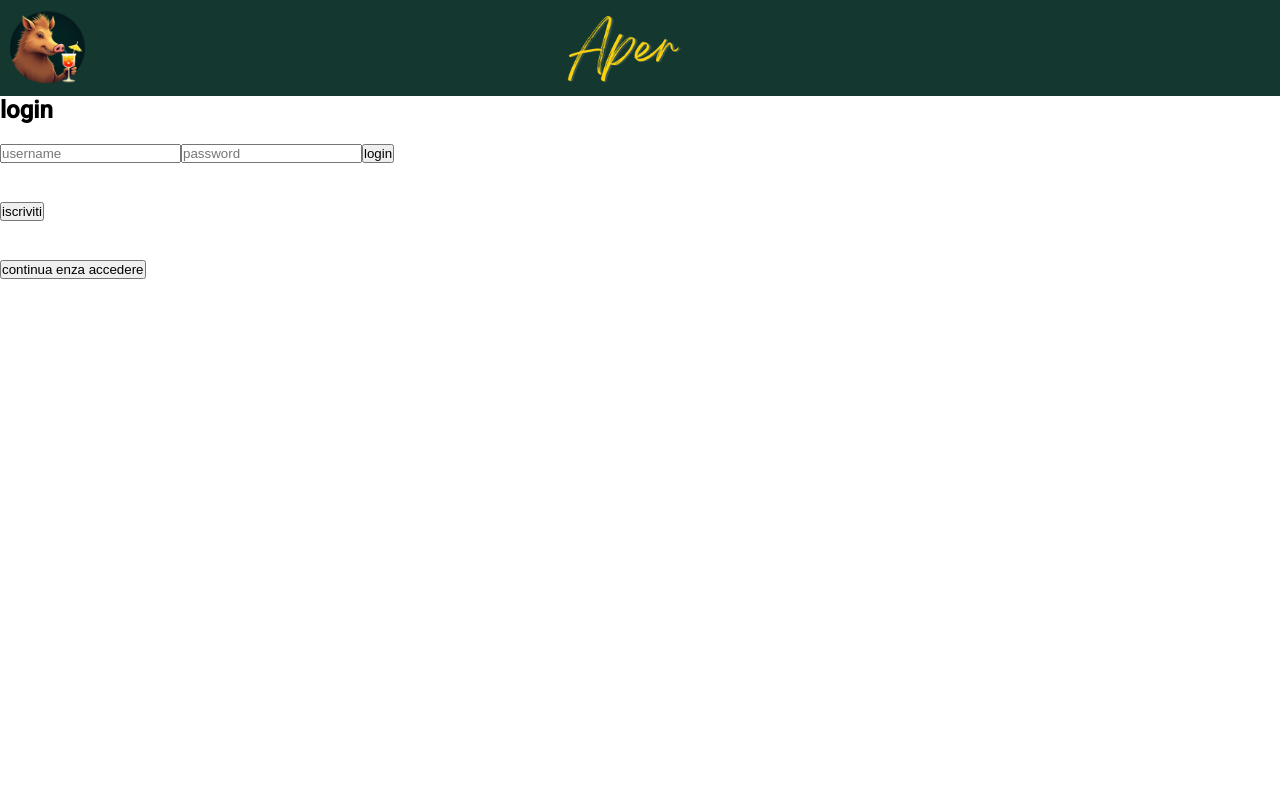
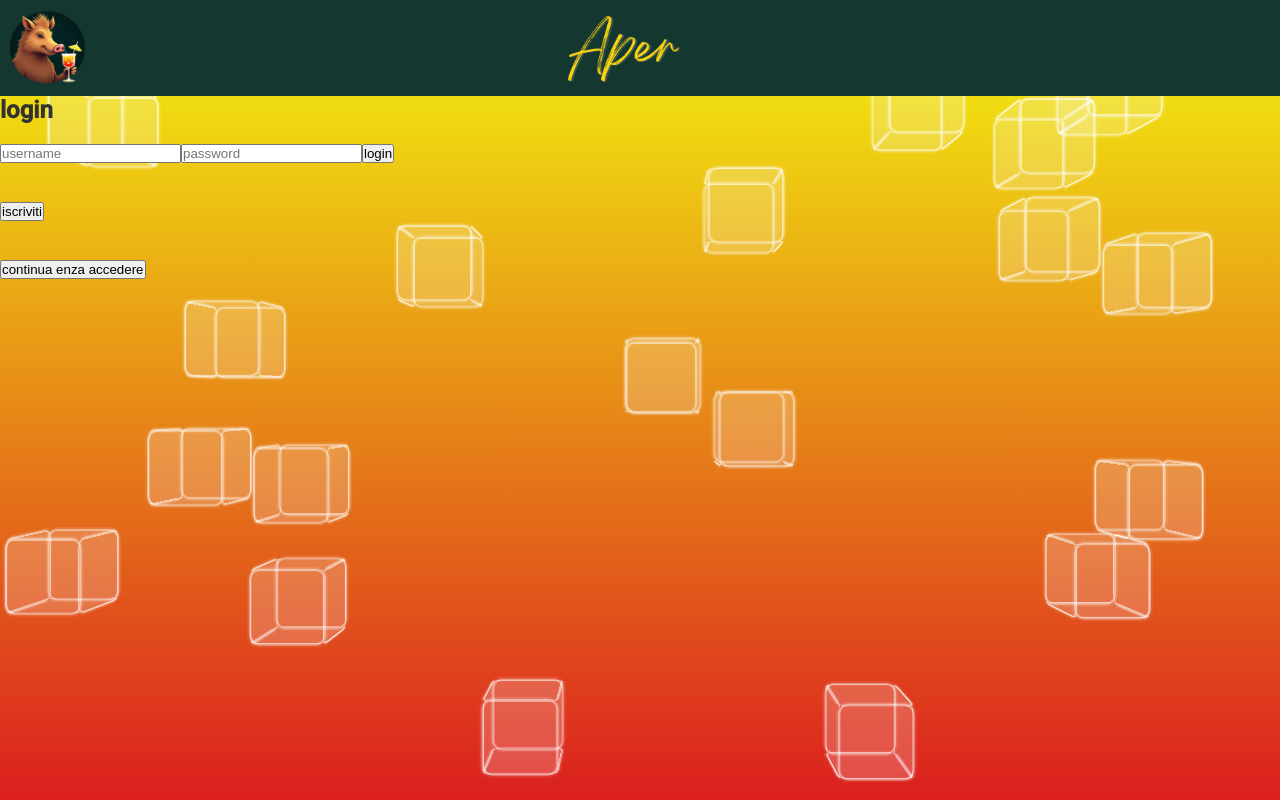
Before and after one commit to stescaro99/Terranova, an Angular app in the folder frontend/: page /login in a window 1280 px wide. Built offline with nearby package versions, Linux system fonts and the light colour scheme.

Commit message:
ghiaccio

```diff
--- /dev/null
+++ b/frontend/src/app/background/background.component.html
@@ -0,0 +1,17 @@
+<div class="background">
+    <div
+      *ngFor="let cube of cubes"
+      class="ice-cube-wrapper"
+      [style.top]="cube.top"
+      [style.left]="cube.left"
+      [style.animationDelay]="cube.animationDelay">
+      <div class="ice-cube">
+        <div class="front"></div>
+        <div class="back"></div>
+        <div class="left"></div>
+        <div class="right"></div>
+        <div class="top"></div>
+        <div class="bottom"></div>
+      </div>
+    </div>
+  </div>
--- /dev/null
+++ b/frontend/src/app/background/background.component.scss
@@ -0,0 +1,62 @@
+.background {
+    position: fixed;
+    top: 0;
+    left: 0;
+    width: 100%;
+    height: 100%;
+    overflow: hidden;
+    perspective: 1000px;
+    z-index: -1;
+  }
+
+  .ice-cube-wrapper {
+    position: absolute;
+    width: 70px;
+    height: 70px;
+    transform-style: preserve-3d;
+    border-radius: 10px;
+    animation: float 8s infinite ease-in-out, float-and-drift 10s infinite linear;
+  }
+
+  .ice-cube {
+    position: absolute;
+    width: 100%;
+    height: 100%;
+    transform-style: preserve-3d;
+  }
+
+  .ice-cube div {
+    position: absolute;
+    width: 100%;
+    height: 100%;
+    background-color: rgba(255, 255, 255, 0.1);
+    border: 2px solid rgba(255, 255, 255, 0.5);
+    border-radius: 10px;
+    outline: 2px solid rgba(255, 255, 255, 0.1); /* Ombra interna per simulare lo spessore */
+}
+
+    .ice-cube .front  { transform: translateZ(35px); }
+    .ice-cube .back   { transform: rotateY(180deg) translateZ(35px); }
+    .ice-cube .left   { transform: rotateY(-90deg) translateZ(35px); }
+    .ice-cube .right  { transform: rotateY(90deg) translateZ(35px); }
+    .ice-cube .top    { transform: rotateX(90deg) translateZ(35px); }
+    .ice-cube .bottom { transform: rotateX(-90deg) translateZ(35px); }
+
+
+    @keyframes float-and-drift {
+  0% {
+    transform: translate(0, 0);
+  }
+  25% {
+    transform: translate(15px, -20px); /* Sposta leggermente in diagonale */
+  }
+  50% {
+    transform: translate(30px, 0); /* Sposta orizzontalmente */
+  }
+  75% {
+    transform: translate(15px, 20px); /* Sposta leggermente in diagonale opposta */
+  }
+  100% {
+    transform: translate(0, 0); /* Torna alla posizione originale */
+  }
+}
--- /dev/null
+++ b/frontend/src/app/background/background.component.ts
@@ -0,0 +1,52 @@
+import { Component } from '@angular/core';
+import { CommonModule } from '@angular/common';
+
+@Component({
+  selector: 'app-background',
+  imports: [CommonModule],
+  templateUrl: './background.component.html',
+  styleUrl: './background.component.scss'
+})
+export class BackgroundComponent {
+  cubes: { top: string; left: string; borderRadius: string, animationDelay: string  }[] = [];
+
+  constructor() {
+    this.generateNonOverlappingCubes(20);
+  }
+
+  generateNonOverlappingCubes(count: number) {
+    const cubeSize = 70;
+    const margin = 10;
+    const positions: { top: number; left: number }[] = [];
+
+    for (let i = 0; i < count; i++) {
+      let top: number;
+      let left: number;
+      let isOverlapping: boolean;
+
+      do {
+        isOverlapping = false;
+        top = Math.random() * (window.innerHeight - cubeSize);
+        left = Math.random() * (window.innerWidth - cubeSize);
+
+        for (const pos of positions) {
+          const distance = Math.sqrt(
+            Math.pow(pos.top - top, 2) + Math.pow(pos.left - left, 2)
+          );
+          if (distance < cubeSize + margin) {
+            isOverlapping = true;
+            break;
+          }
+        }
+      } while (isOverlapping);
+
+      positions.push({ top, left });
+      this.cubes.push({
+        top: `${top}px`,
+        left: `${left}px`,
+        borderRadius: `${Math.random() * 30}px`,
+        animationDelay: `${Math.random() * 5}s`, // Ritardo casuale per l'animazione
+      });
+    }
+  }
+}
--- a/frontend/src/app/home-page/home-page.component.html
+++ b/frontend/src/app/home-page/home-page.component.html
@@ -18,6 +18,7 @@
         </ul>
       </div>
 </div>
+<app-background></app-background>
 
 <h3>HOME PAGE</h3>
 <h1>Benvenuto {{ user.Name }} {{ user.Username }}</h1>
--- a/frontend/src/app/home-page/home-page.component.ts
+++ b/frontend/src/app/home-page/home-page.component.ts
@@ -3,10 +3,11 @@ import { User } from '../user/user.model';
 import { UserService } from '../services/user.service';
 import { CommonModule } from '@angular/common';
 import { Router } from '@angular/router';
+import { BackgroundComponent } from '../background/background.component';
 
 @Component({
   selector: 'app-home-page',
-  imports: [CommonModule],
+  imports: [CommonModule, BackgroundComponent],
   templateUrl: './home-page.component.html',
   styles: ``
 })
--- a/frontend/src/app/login/login.component.html
+++ b/frontend/src/app/login/login.component.html
@@ -12,3 +12,4 @@
 <br>
 <br>
   <button (click)="notRegister()">continua enza accedere</button>
+<app-background></app-background>
--- a/frontend/src/app/login/login.component.ts
+++ b/frontend/src/app/login/login.component.ts
@@ -4,10 +4,12 @@ import { Router } from '@angular/router';
 import { User } from '../user/user.model';
 import { UserService } from '../services/user.service';
 import { CommonModule } from '@angular/common';
+import { BackgroundComponent } from '../background/background.component';
+
 
 @Component({
   selector: 'app-login',
-  imports: [FormsModule, CommonModule],
+  imports: [FormsModule, CommonModule, BackgroundComponent],
   templateUrl: './login.component.html',
   styles: ``
 })
--- a/frontend/src/index.html
+++ b/frontend/src/index.html
@@ -11,6 +11,8 @@
   <link href="https://fonts.googleapis.com/icon?family=Material+Icons" rel="stylesheet">
 </head>
 <body class="mat-typography">
+  <div class="background">
+  </div>
   <app-root></app-root>
 </body>
 </html>
--- a/frontend/src/styles.css
+++ b/frontend/src/styles.css
@@ -7,7 +7,61 @@
 
 body {
   font-family: 'Be Vietnam Pro', sans-serif;
+  background: linear-gradient(to bottom, #f3f70f, #db1f1f);
+  background-size: 100% 100%;
+  background-attachment: fixed;
+  background-repeat: no-repeat;
+  color: #333;
 }
+
+.background {
+  position: fixed;
+  top: 0;
+  left: 0;
+  width: 100%;
+  height: 100%;
+  overflow: hidden;
+  z-index: -1;
+}
+
+ice-cube {
+  --ice-cube-color: #641641;
+  --ice-cube-border-color: #1c0e5e;
+  --ice-cube-border-radius: 8px;
+  --ice-cube-shadow: 0 0 10px rgba(0, 0, 0, 0.1);
+}
+ice-cube::part(cube) {
+  background-color: var(--ice-cube-color);
+  border: 1px solid var(--ice-cube-border-color);
+  border-radius: var(--ice-cube-border-radius);
+  box-shadow: var(--ice-cube-shadow);
+}
+
+ice-cube:nth-child(1) {
+  top: 10%;
+  left: 20%;
+}
+
+ice-cube:nth-child(2) {
+  top: 50%;
+  left: 40%;
+}
+
+ice-cube:nth-child(3) {
+  top: 80%;
+  left: 70%;
+}
+
+
+@keyframes float {
+  0%, 100% {
+    transform: translateY(0);
+  }
+  50% {
+    transform: translateY(-20px);
+  }
+}
+
 :root {
   --primary-color: #605DC8;
   --secondary-color: #8B89E6;
```
